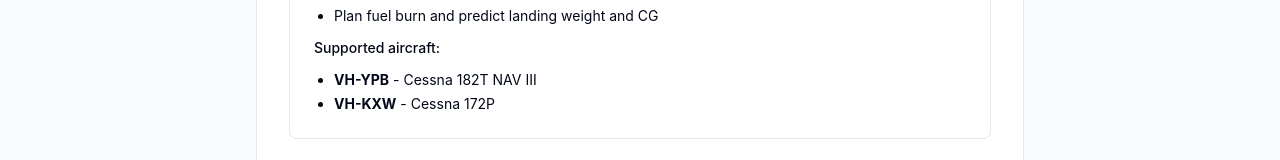
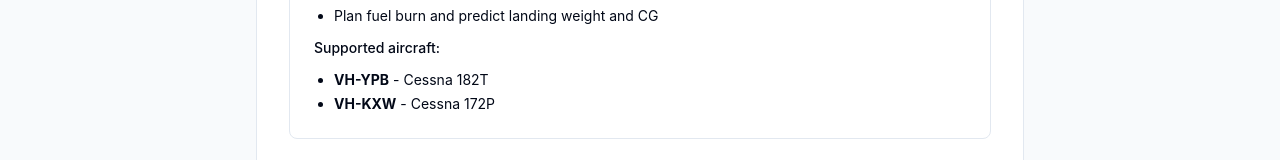
Before and after one commit to schox/weight-and-balance, a React (Vite) app: page /help in a window 1280 px wide. Shown: the part 587-747 px from the top of the page. Built offline with nearby package versions, Linux system fonts and the light colour scheme.

Commit message:
Remove NAV III from aircraft model name in help page

```diff
--- a/src/pages/HelpPage.tsx
+++ b/src/pages/HelpPage.tsx
@@ -77,7 +77,7 @@
               </ul>
               <p className="font-medium">Supported aircraft:</p>
               <ul className="list-disc pl-5 space-y-1">
-                <li><strong>VH-YPB</strong> - Cessna 182T NAV III</li>
+                <li><strong>VH-YPB</strong> - Cessna 182T</li>
                 <li><strong>VH-KXW</strong> - Cessna 172P</li>
               </ul>
             </CardContent>
```
